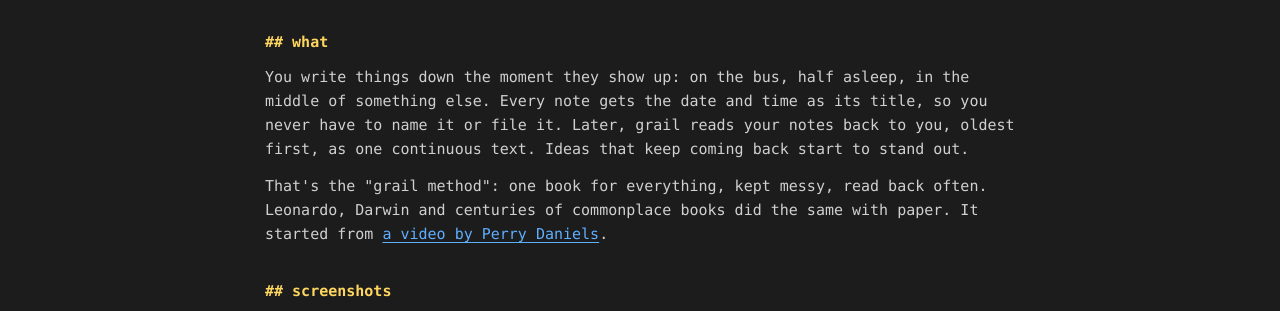
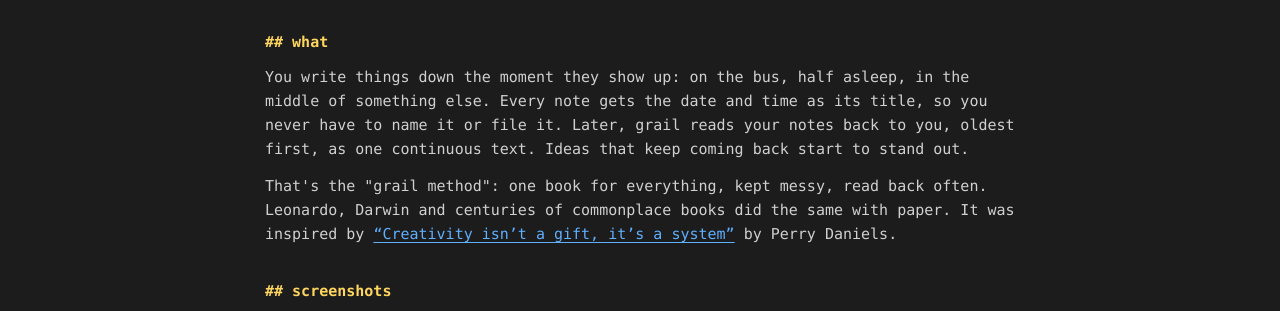
Before and after one commit to MPKoutsoukos/grail-site, a plain HTML site: page index.html in a window 1280 px wide. Shown: the part 171-482 px from the top of the page. Drawn offline with Linux system fonts and the light colour scheme.

Commit message:
Credit the video by its title: inspired by "Creativity isn't a gift, it's a system" by Perry Daniels

```diff
--- a/index.html
+++ b/index.html
@@ -28,8 +28,8 @@
 Every note gets the date and time as its title, so you never have to name it or file it. Later, grail reads
 your notes back to you, oldest first, as one continuous text. Ideas that keep coming back start to stand out.</p>
 <p>That's the "grail method": one book for everything, kept messy, read back often. Leonardo, Darwin and
-centuries of commonplace books did the same with paper. It started from
-<a href="https://www.youtube.com/watch?v=_QVYfPnNOg4">a video by Perry Daniels</a>.</p>
+centuries of commonplace books did the same with paper. It was inspired by
+<a href="https://www.youtube.com/watch?v=_QVYfPnNOg4">“Creativity isn’t a gift, it’s a system”</a> by Perry Daniels.</p>
 </section>
 
 <section id="screenshots" data-win="shots">
```
